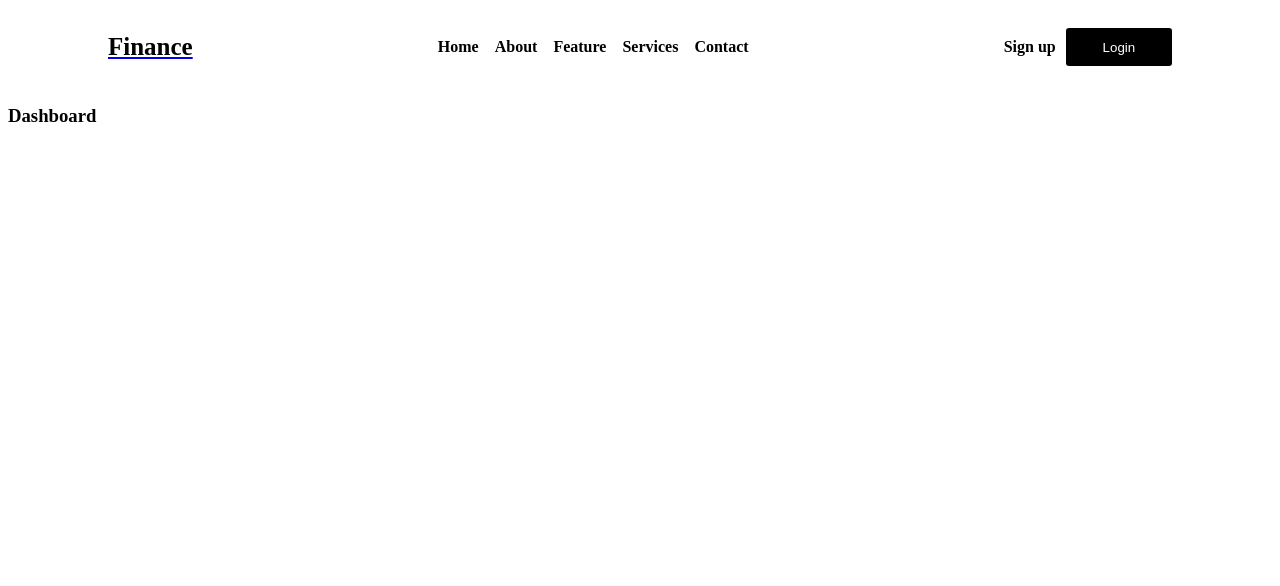
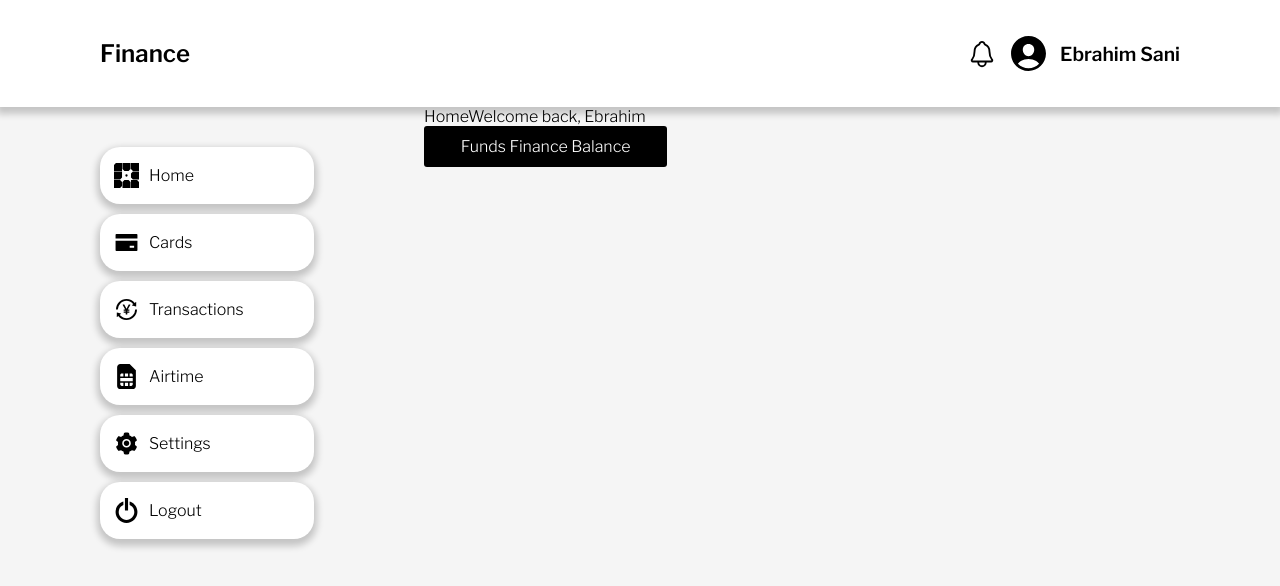
Before and after one commit to ebrahim-sani/finance, a Gatsby site in the folder finance_site/: page /dashboard in a window 1280 px wide. Built offline with nearby package versions, Linux system fonts and the light colour scheme; Gatsby itself is replaced by a stand-in of ours.

Commit message:
Built Sidebar of Dashoard

```diff
--- /dev/null
+++ b/finance_site/src/components/Dashboard/Dashboard.jsx
@@ -0,0 +1,23 @@
+import React from "react";
+import Main from "./MainDash/Main";
+import Nav from "./Nav/Nav";
+import SideLinks from "./Sidebar/SideLinks";
+import { Wrapper, Body, Sidebar, MainDash } from "./styles";
+
+const Dashboard = () => {
+  return (
+    <Wrapper>
+      <Nav />
+      <Body>
+        <Sidebar>
+          <SideLinks />
+        </Sidebar>
+        <MainDash>
+          <Main />
+        </MainDash>
+      </Body>
+    </Wrapper>
+  );
+};
+
+export default Dashboard;
--- /dev/null
+++ b/finance_site/src/components/Dashboard/MainDash/Main.jsx
@@ -0,0 +1,19 @@
+import React from "react";
+import { Wrapper, Head, Title } from "./style";
+import { Button } from "../../common/Buttons/Button";
+
+const Main = () => {
+  return (
+    <Wrapper>
+      <Head>
+        <Title>
+          <span>Home</span>
+          <span>Welcome back, Ebrahim</span>
+        </Title>
+        <Button>Funds Finance Balance</Button>
+      </Head>
+    </Wrapper>
+  );
+};
+
+export default Main;
--- /dev/null
+++ b/finance_site/src/components/Dashboard/MainDash/style.js
@@ -0,0 +1,6 @@
+import styled from "styled-components";
+
+export const Wrapper = styled.div``;
+export const Head = styled.div``;
+export const Title = styled.div``;
+// export const Wrapper = styled.div``;
--- /dev/null
+++ b/finance_site/src/components/Dashboard/Nav/Nav.jsx
@@ -0,0 +1,30 @@
+import React from "react";
+import { IoNotificationsOutline } from "react-icons/io5";
+import { IoPersonCircle } from "react-icons/io5";
+import { Wrapper, InnerComponents, Logo, NavLeft } from "./styles";
+
+const Nav = () => {
+  return (
+    <Wrapper>
+      <InnerComponents>
+        <Logo>Finance</Logo>
+        <NavLeft>
+          <IoNotificationsOutline
+            style={{ fontSize: 30, color: "#000000", cursor: "pointer" }}
+          />
+          <IoPersonCircle
+            style={{
+              fontSize: 43,
+              color: "#000000",
+              marginLeft: 10,
+              cursor: "pointer",
+            }}
+          />
+          <span>Ebrahim Sani</span>
+        </NavLeft>
+      </InnerComponents>
+    </Wrapper>
+  );
+};
+
+export default Nav;
--- /dev/null
+++ b/finance_site/src/components/Dashboard/Nav/styles.js
@@ -0,0 +1,29 @@
+import styled from "styled-components";
+
+export const Wrapper = styled.div`
+  background: #fff;
+  padding: 2rem 0;
+  box-shadow: 0px 4px 7px 3px rgba(0, 0, 0, 0.2);
+`;
+export const InnerComponents = styled.div`
+  display: flex;
+  align-items: center;
+  justify-content: space-between;
+  margin: 0 100px;
+`;
+export const Logo = styled.span`
+  font-size: 1.5rem;
+  font-weight: 600;
+`;
+
+export const NavLeft = styled.div`
+  display: flex;
+  align-items: center;
+  justify-content: space-space-evenly;
+
+  span {
+    margin-left: 10px;
+    font-weight: 523;
+    font-size: 1.2rem;
+  }
+`;
--- /dev/null
+++ b/finance_site/src/components/Dashboard/Sidebar/SideLinks.jsx
@@ -0,0 +1,41 @@
+import React from "react";
+import { Wrapper, Link } from "./styles";
+import { SiWpengine } from "react-icons/si";
+import { AiFillCreditCard } from "react-icons/ai";
+import { AiOutlineTransaction } from "react-icons/ai";
+import { FaSimCard } from "react-icons/fa";
+import { AiFillSetting } from "react-icons/ai";
+import { ImSwitch } from "react-icons/im";
+
+const SideLinks = () => {
+  return (
+    <Wrapper>
+      <Link>
+        <SiWpengine style={{ fontSize: 25, color: "#000000" }} />
+        <span>Home</span>
+      </Link>
+      <Link>
+        <AiFillCreditCard style={{ fontSize: 25, color: "#000000" }} />
+        <span>Cards</span>
+      </Link>
+      <Link>
+        <AiOutlineTransaction style={{ fontSize: 25, color: "#000000" }} />
+        <span>Transactions</span>
+      </Link>
+      <Link>
+        <FaSimCard style={{ fontSize: 25, color: "#000000" }} />
+        <span>Airtime</span>
+      </Link>
+      <Link>
+        <AiFillSetting style={{ fontSize: 25, color: "#000000" }} />
+        <span>Settings</span>
+      </Link>
+      <Link>
+        <ImSwitch style={{ fontSize: 25, color: "#000000" }} />
+        <span>Logout</span>
+      </Link>
+    </Wrapper>
+  );
+};
+
+export default SideLinks;
--- /dev/null
+++ b/finance_site/src/components/Dashboard/Sidebar/styles.js
@@ -0,0 +1,19 @@
+import styled from "styled-components";
+
+export const Wrapper = styled.div`
+  margin-top: 40px;
+`;
+export const Link = styled.div`
+  display: flex;
+  align-items: center;
+  padding: 16px 70px 16px 14px;
+  background: #fff;
+  margin-bottom: 10px;
+  border-radius: 20px;
+  cursor: pointer;
+  box-shadow: 0px 4px 7px 3px rgba(0, 0, 0, 0.2);
+
+  span {
+    padding-left: 10px;
+  }
+`;
--- /dev/null
+++ b/finance_site/src/components/Dashboard/styles.js
@@ -0,0 +1,21 @@
+import styled from "styled-components";
+
+export const Wrapper = styled.div`
+  /* padding-top: 12px; */
+  background: whitesmoke;
+`;
+
+export const Body = styled.div`
+  display: flex;
+  height: 100vh;
+  margin: 0 100px;
+`;
+export const Sidebar = styled.div`
+  display: flex;
+  flex: 0.3;
+`;
+
+export const MainDash = styled.div`
+  display: flex;
+  flex: 0.7;
+`;
--- a/finance_site/src/components/common/Footer/styles.js
+++ b/finance_site/src/components/common/Footer/styles.js
@@ -69,6 +69,9 @@ export const Head = styled.h5`
   @media (max-width: 768px) {
     margin-top: 12px;
   }
+  span:hover {
+    text-decoration: underline;
+  }
 `;
 export const Copyright = styled.div`
   text-align: center;
--- a/finance_site/src/pages/dashboard.js
+++ b/finance_site/src/pages/dashboard.js
@@ -1,14 +1,9 @@
 import React from "react";
-import styled from "styled-components";
-import Navbar from "../components/theme/Header/Navbar/Navbar";
-const Dashboard = () => {
-  return (
-    <Wrapper>
-      <Navbar />
-      <h3>Dashboard</h3>
-    </Wrapper>
-  );
-};
-export default Dashboard;
+import { Layout } from "../components/common/Layout";
+import Dashboard from "../components/Dashboard/Dashboard";
 
-const Wrapper = styled.div``;
+export default () => (
+  <Layout>
+    <Dashboard />
+  </Layout>
+);
```
